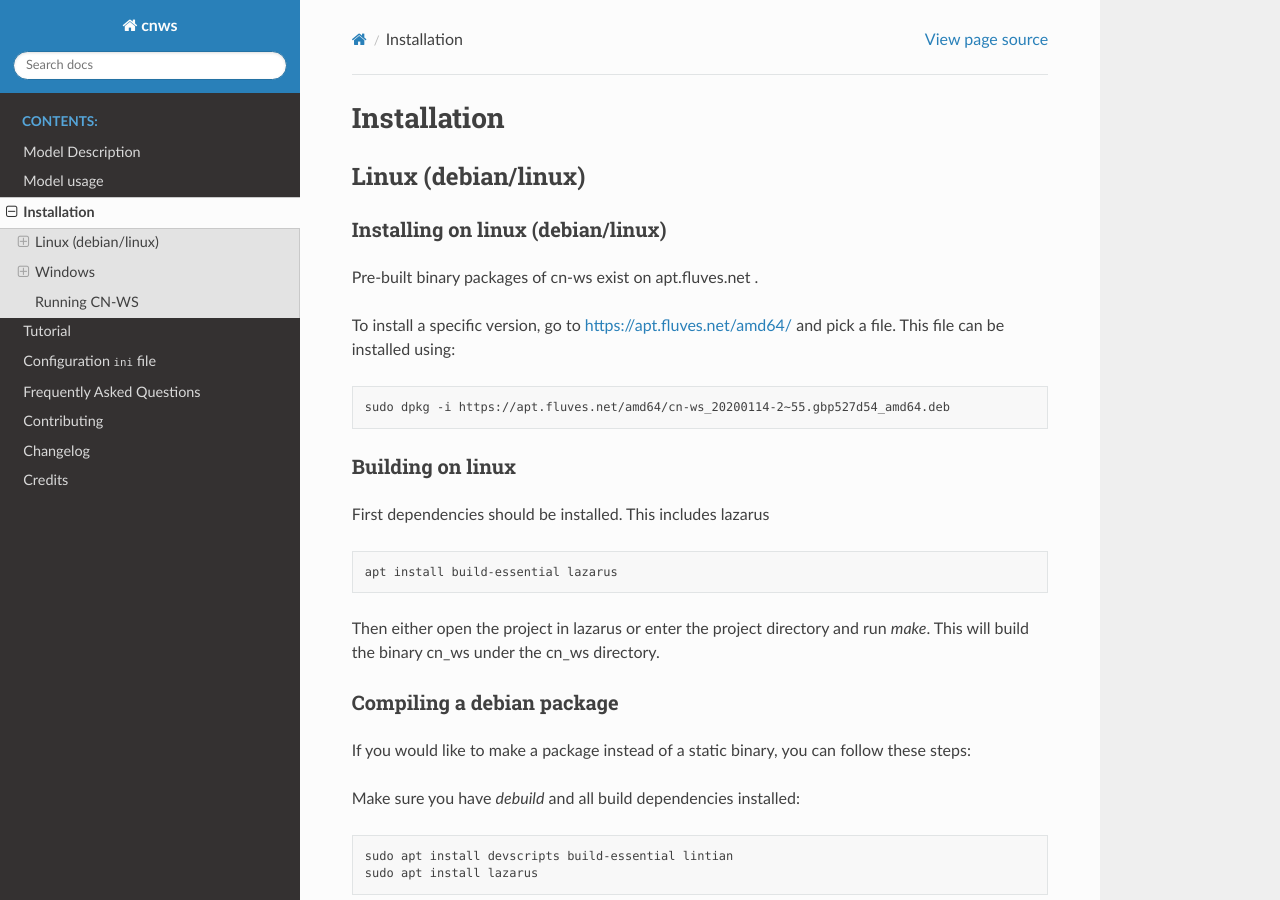
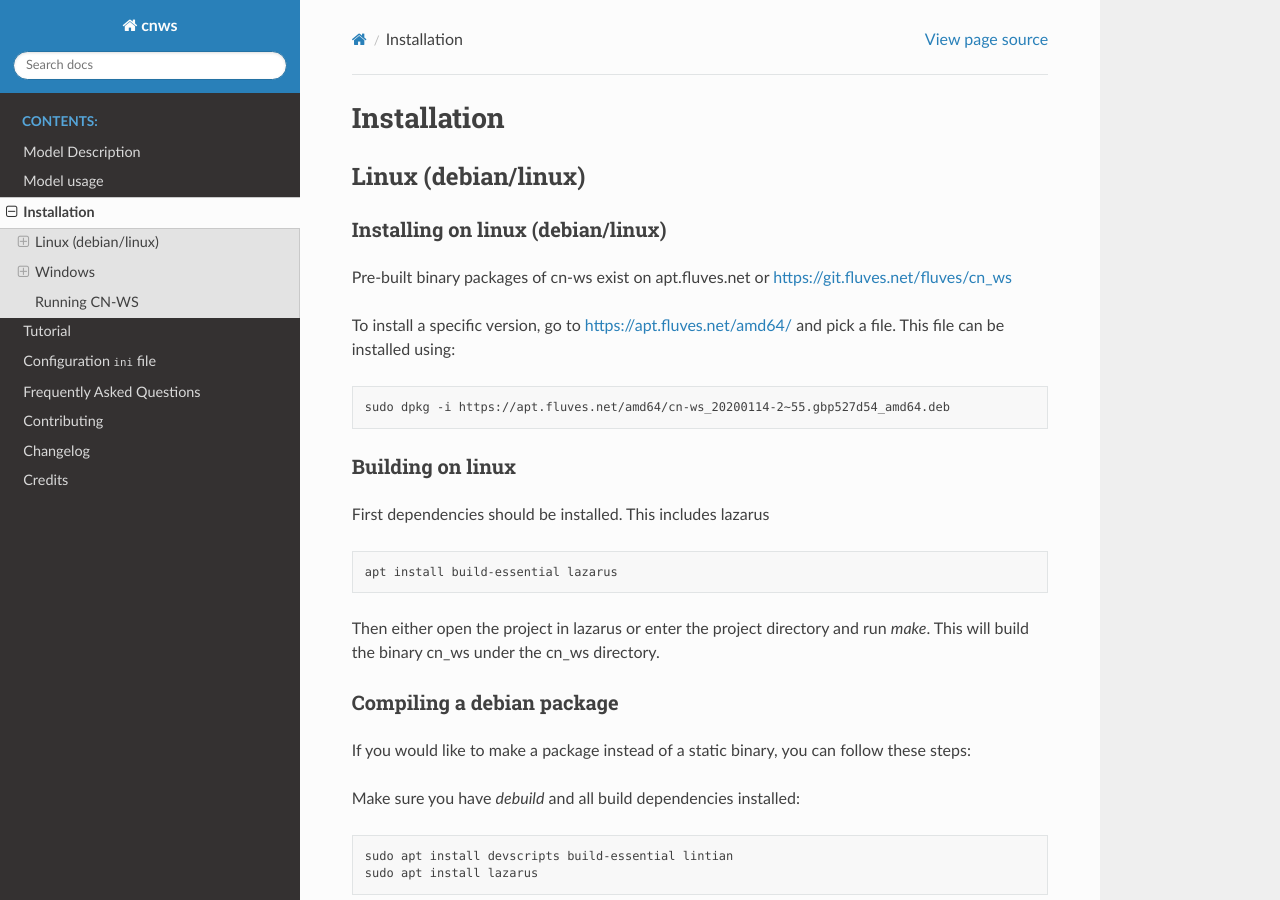
Before and after one commit to watem-sedem/watem-sedem, a Sphinx documentation site: the page built from docs/installation.rst, in a window 1280 px wide and 900 px high. Built offline with Sphinx 7.4.7 and the Read the Docs theme 2.0.0, drawn with Linux system fonts in a browser that asks for light colours.

Commit message:
Update 'docs/installation.rst'
Added link to directory code

```diff
--- a/docs/installation.rst
+++ b/docs/installation.rst
@@ -10,7 +10,7 @@ Linux (debian/linux)
 Installing on linux (debian/linux)
 ==================================
 
-Pre-built binary packages of cn-ws exist on apt.fluves.net .
+Pre-built binary packages of cn-ws exist on apt.fluves.net or https://git.fluves.net/fluves/cn_ws
 
 To install a specific version, go to https://apt.fluves.net/amd64/ and pick a
 file. This file can be installed using:
```
